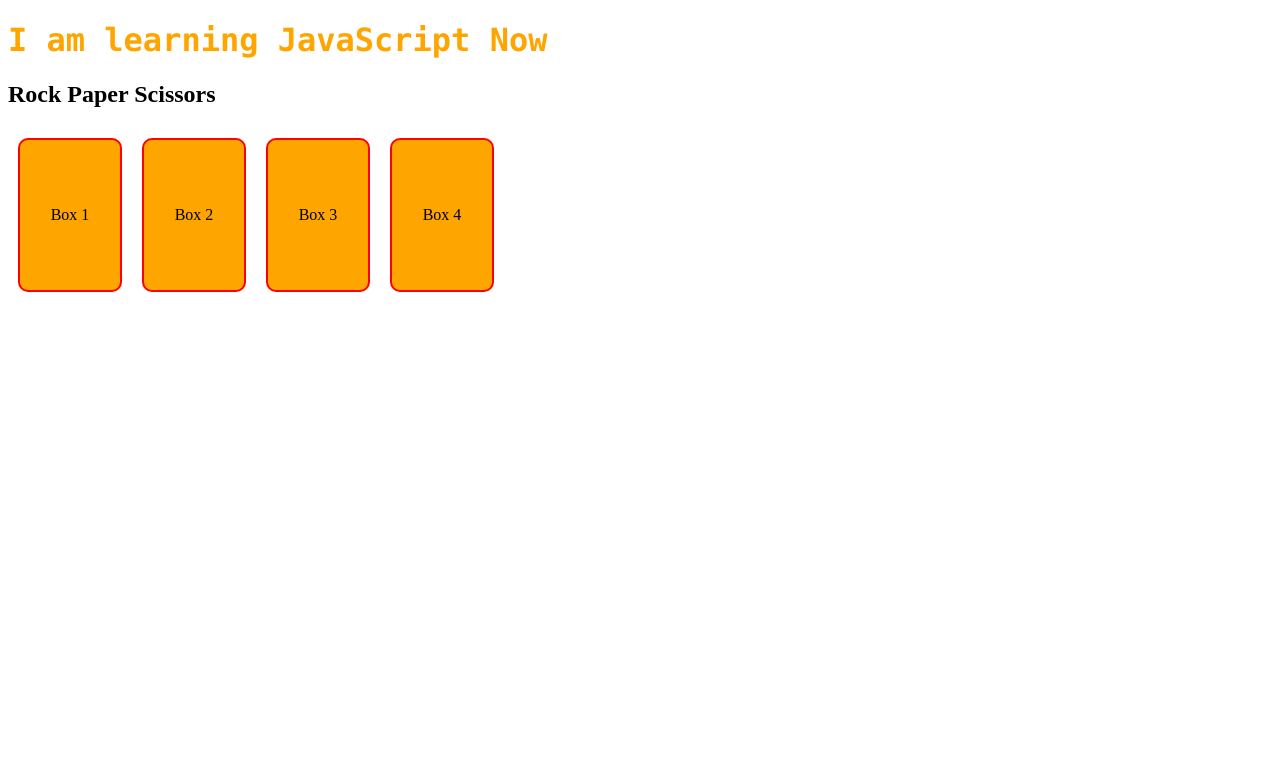
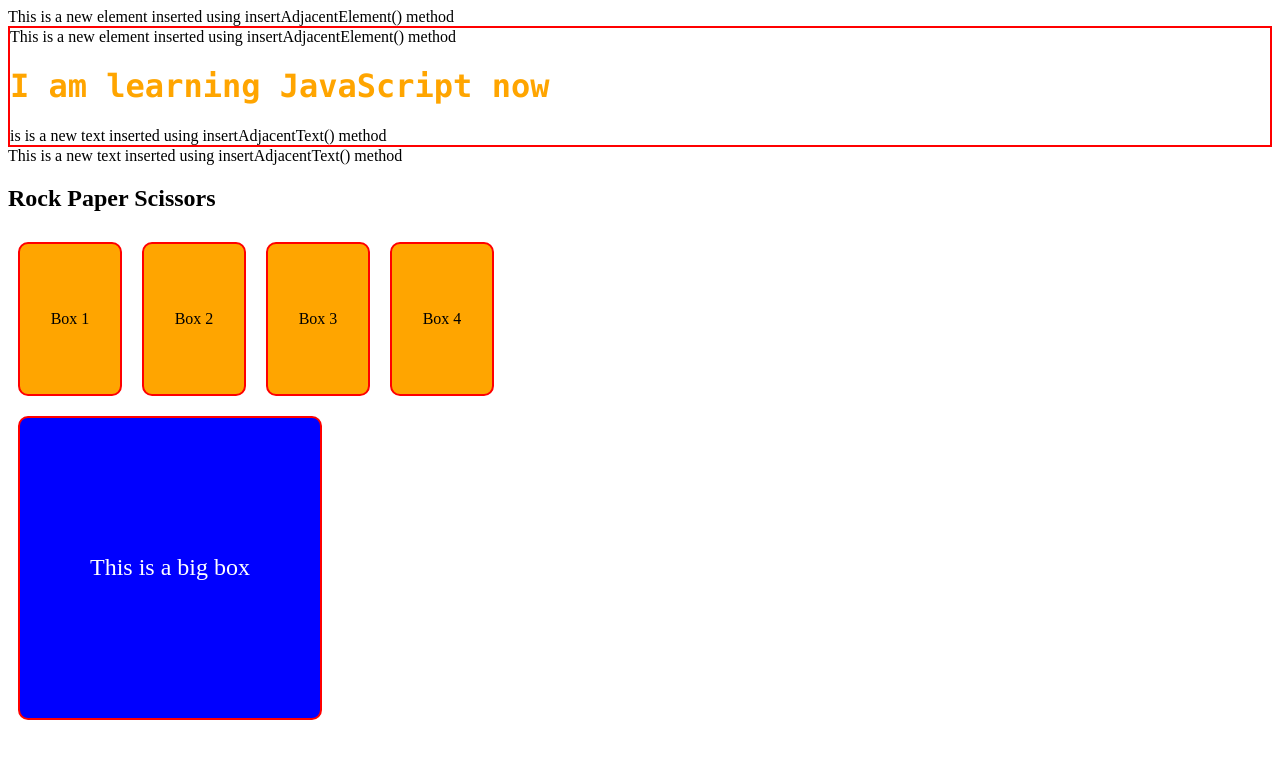
Before and after one commit to 89Abdullah21/JavaScript-Practice, a plain HTML site: page JavaScript Continue/1 index.html in a window 1280 px wide. Drawn offline with Linux system fonts and the light colour scheme.

Commit message:
JS Modification

```diff
--- a/JavaScript Continue/1 index.html
+++ b/JavaScript Continue/1 index.html
@@ -6,20 +6,24 @@
     <title>Learning JS</title>
     <link rel="stylesheet" href="1.1 index.css">
 </head>
-<body><div class="hero">
-        <h1 class="heading">I am learning JavaScript Now</h1>
+<body><div class="hero" id="first_section">
+        <h1 class="heading">I am learning JavaScript now</h1>
 
     </div>
 
     <h2 class="game-title">Rock Paper Scissors</h2> <!-- This will be handeled by JS using DOM manipulation of auto correction. -->
 
-    <div class="container">
-        <div class="box">Box 1</div>
+        <div class="container" data-box_Created_By="Abdullah"> <!--  This is a custome Attribute (data-attribute) (data- is important) -->
+        <div class="box1 box_new">Box 1</div>
         <div class="box">Box 2</div>
         <div class="box">Box 3</div>
         <div class="box" id="box4">Box 4</div>
     </div>
 
-    <script src="26 Tag name.js"></script>
+      <div class="big_box" style="display: flex;">
+        <p>This is a big box</p>
+    </div>
+
+    <script src="30 Insert Element, Text.js"></script>
 </body>
 </html>
--- a/JavaScript Continue/1.1 index.css
+++ b/JavaScript Continue/1.1 index.css
@@ -9,7 +9,11 @@ h1{
 
 }
 
-.box{
+.hero{
+    border: 2px solid red;
+}
+
+.box, .box1{
     width: 100px;
     height: 150px;
     background-color: orange;
@@ -20,3 +24,17 @@ h1{
     align-items: center;
     border-radius: 10px;
 }
+
+.big_box{
+    width: 300px;
+    height: 300px;
+    background-color: blue;
+    border: 2px solid red;
+    margin: 10px;
+    display: flex;
+    justify-content: center;
+    align-items: center;
+    border-radius: 10px;
+    color: white;
+    font-size: 1.5rem;
+}
```
